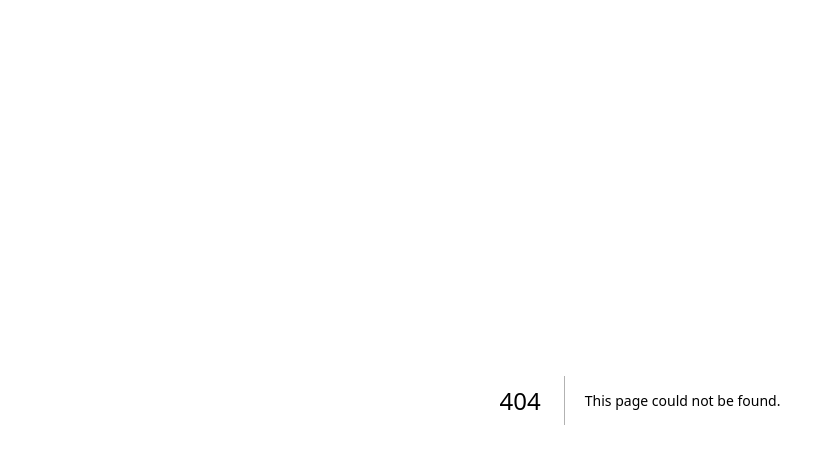
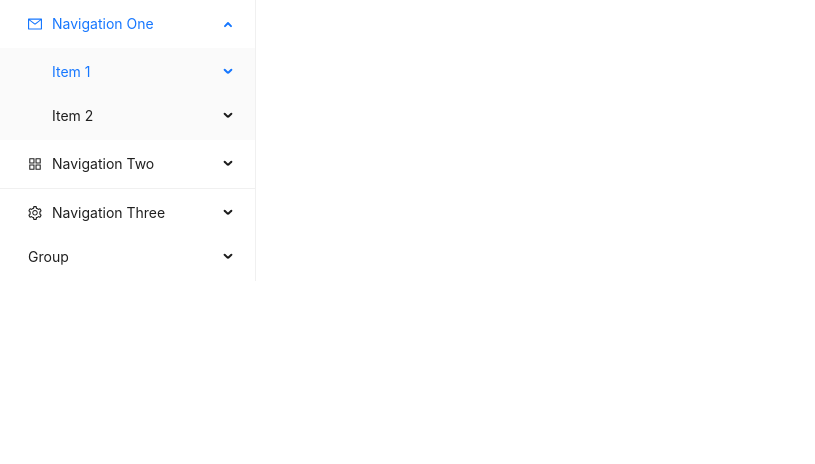
Before and after one commit to zobkazi/mi_dashboard, a Next.js app: page /dashboard in a window 1280 px wide. Before the commit this address had no page. Shown: the top 464 px of the page, without its empty margins (0-815 px from the left). Built offline with nearby package versions, Linux system fonts and the light colour scheme.

Commit message:
chore: added dashboard sidemenu

```diff
--- a/src/app/auth/dashboard/page.tsx
+++ b/src/app/dashboard/page.tsx
@@ -1,13 +1,13 @@
 import React from 'react'
-import { Button } from 'antd'
+
 import DashboardLeftMenu from '@/components/dashboard/DashboardLeftMenu'
 
 
-function DashboardPage() {
+const  DashboardPage: React.FC = () => {
   return (
       <div>
 
-      <DashboardLeftMenu onItemClick={undefined} />
+        <DashboardLeftMenu />
     </div>
   )
 }
--- a/src/app/signup/page.tsx
+++ /dev/null
@@ -1,9 +0,0 @@
-import React from 'react'
-
-function SignUpPage() {
-  return (
-    <div>SignUpPage</div>
-  )
-}
-
-export default SignUpPage
--- a/src/components/authentication/LoginForm.tsx
+++ b/src/components/authentication/LoginForm.tsx
@@ -11,7 +11,7 @@ const LoginForm = () => {
     setLoading(true);
     // Mock authentication
     setTimeout(() => {
-      if (values.email === 'admin@example.com' && values.password === 'password') {
+      if (values.email === 'admin@admin.com' && values.password === 'admin') {
         message.success('Login successful');
         // Simulate saving data to database
         saveToDatabase(values);
--- a/src/components/dashboard/DashboardLeftMenu.tsx
+++ b/src/components/dashboard/DashboardLeftMenu.tsx
@@ -1,9 +1,132 @@
-import React from 'react'
+'use client';
+import React from 'react';
+import { AppstoreOutlined, MailOutlined, SettingOutlined } from '@ant-design/icons';
+import { Menu, MenuProps } from 'antd';
+import Link from 'next/link';
+import { useRouter } from 'next/navigation';
 
-function DashboardLeftMenu() {
+const { SubMenu } = Menu;
+
+type MenuItem = {
+  key: string;
+  label: string;
+  icon?: React.ReactNode;
+  children?: MenuItem[];
+  type?: string;
+};
+
+const items: MenuItem[] = [
+  {
+    key: 'sub1',
+    label: 'Navigation One',
+    icon: <MailOutlined />,
+    children: [
+      {
+        key: 'g1',
+        label: 'Item 1',
+        type: 'group',
+        children: [
+          { key: '1', label: 'Option 1' },
+          { key: '2', label: 'Option 2' },
+        ],
+      },
+      {
+        key: 'g2',
+        label: 'Item 2',
+        type: 'group',
+        children: [
+          { key: '3', label: 'Option 3' },
+          { key: '4', label: 'Option 4' },
+        ],
+      },
+    ],
+  },
+  {
+    key: 'sub2',
+    label: 'Navigation Two',
+    icon: <AppstoreOutlined />,
+    children: [
+      { key: '5', label: 'Option 5' },
+      { key: '6', label: 'Option 6' },
+      {
+        key: 'sub3',
+        label: 'Submenu',
+        children: [
+          { key: '7', label: 'Option 7' },
+          { key: '8', label: 'Option 8' },
+        ],
+      },
+    ],
+  },
+  {
+    type: 'divider',
+    key: '',
+    label: ''
+  },
+  {
+    key: 'sub4',
+    label: 'Navigation Three',
+    icon: <SettingOutlined />,
+    children: [
+      { key: '9', label: 'Option 9' },
+      { key: '10', label: 'Option 10' },
+      { key: '11', label: 'Option 11' },
+      { key: '12', label: 'Option 12' },
+    ],
+  },
+  {
+    key: 'grp',
+    label: 'Group',
+    type: 'group',
+    children: [
+      { key: '13', label: 'Option 13' },
+      { key: '14', label: 'Option 14' },
+    ],
+  },
+];
+
+const App: React.FC = () => {
+  const router = useRouter();
+
+  const onClick: MenuProps['onClick'] = (e) => {
+    if (e.key) {
+      router.push(e.key);
+    }
+  };
+
+  const renderMenuItems = (items: MenuItem[]) => {
+    return items.map((item) => {
+      if (item.children) {
+        return (
+          <SubMenu key={item.key} icon={item.icon} title={item.label}>
+            {renderMenuItems(item.children)}
+          </SubMenu>
+        );
+      } else if (item.type === 'divider') {
+        return <Menu.Divider key={item.key} />;
+      } else {
+        return (
+          <Menu.Item key={item.key} icon={item.icon}>
+            <Link href={item.key}>
+              {item.label}
+            </Link>
+          </Menu.Item>
+        );
+      }
+    });
+  };
+
   return (
-    <div>DashboardLeftMenu</div>
-  )
-}
+    <Menu
+      onClick={onClick}
+      style={{ width: 256 }}
+      defaultSelectedKeys={['1']}
+      defaultOpenKeys={['sub1']}
+      mode="inline"
+    >
+      {renderMenuItems(items)}
+    </Menu>
+  );
+};
 
-export default DashboardLeftMenu
+export default App;
```
